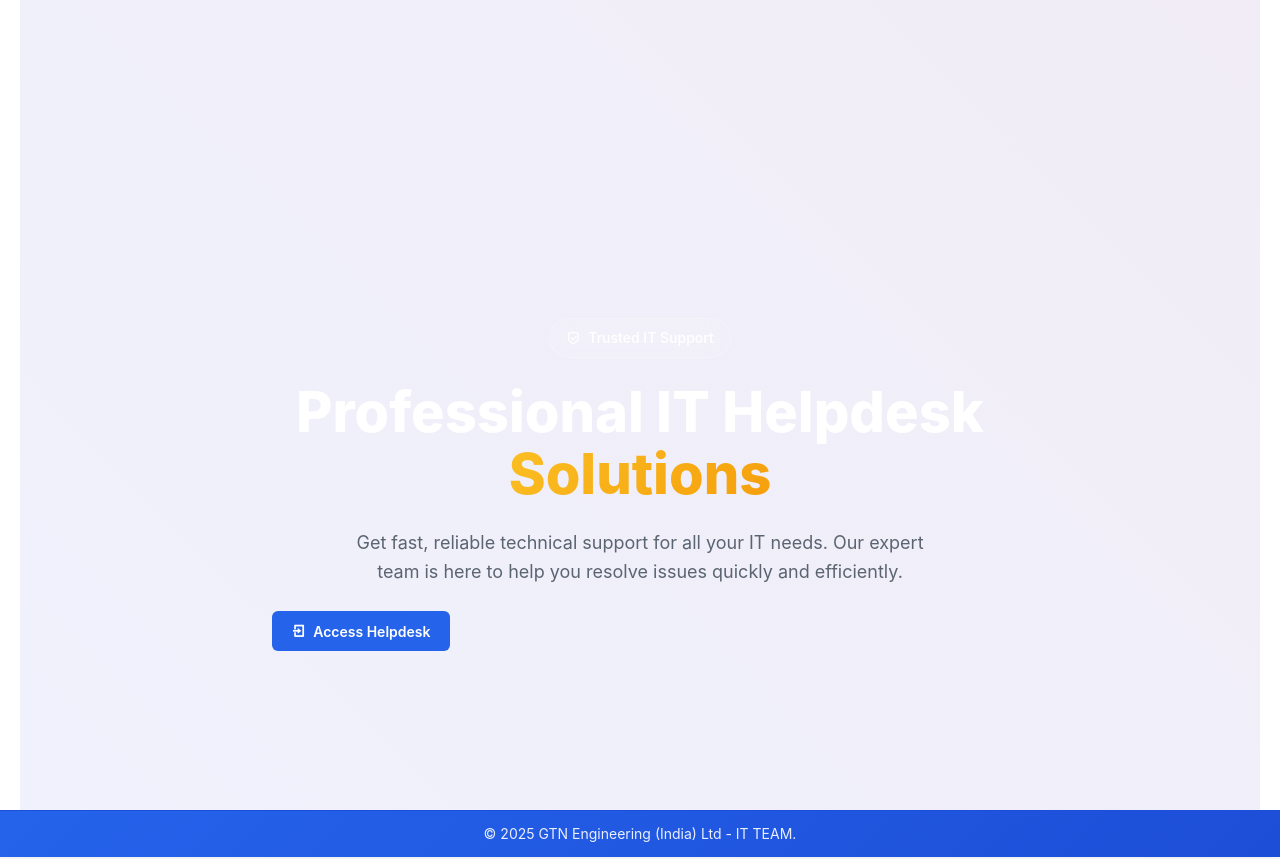
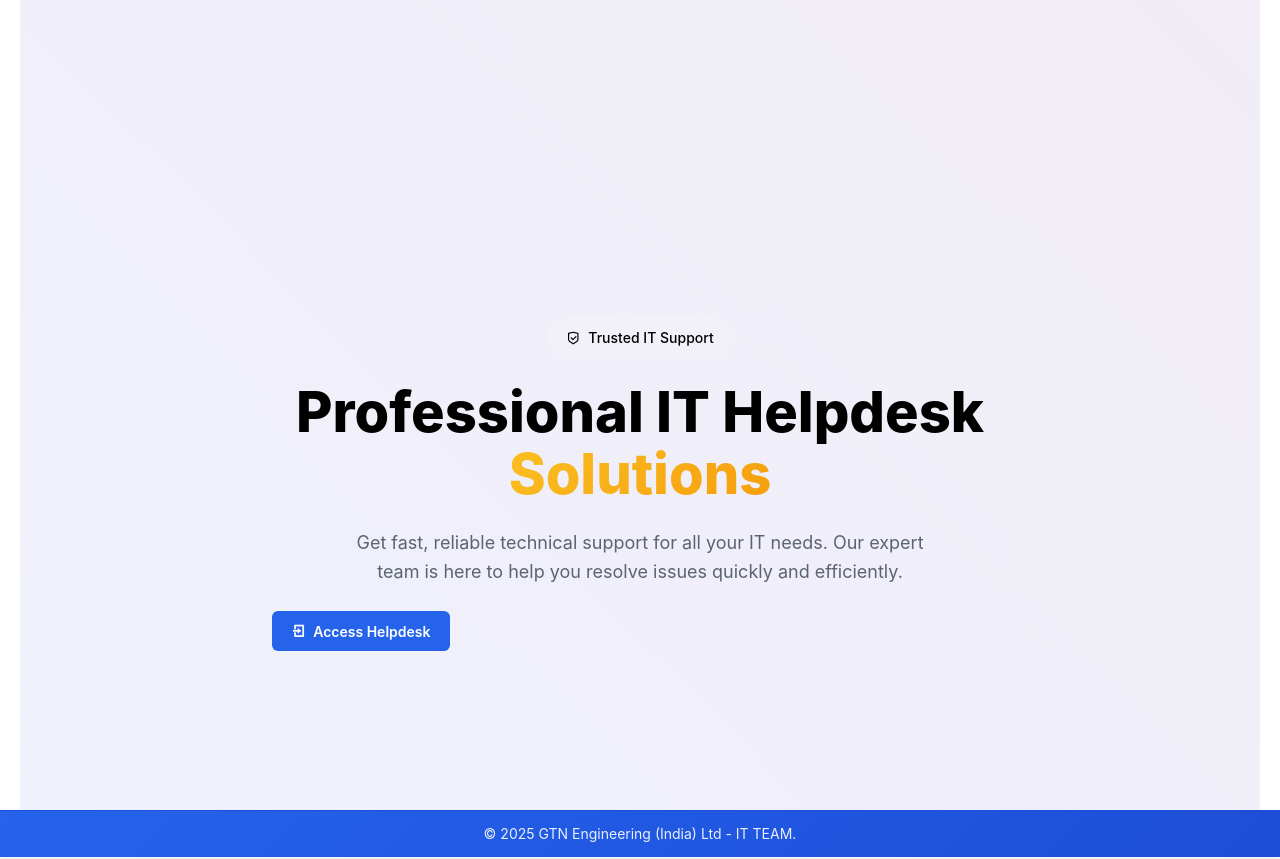
Before and after one commit to narain-karthik/GTN-29-06-2025_11AM, a Flask app: page / in a window 1280 px wide. Shown: the part 112-971 px from the top of the page. Run offline with Flask 3, Linux system fonts and the light colour scheme; some libraries are stand-ins or nearby versions.

Commit message:
Improve the visibility of the website's main text on the landing page
Set the color of the "Trusted IT Support" and "Professional IT Helpdesk" text to black in index.html and style.css.

Replit-Commit-Author: Agent
Replit-Commit-Session-Id: 24ca8724-ab4d-42fe-84f2-34467ae2fd25
Replit-Commit-Screenshot-Url: https://storage.googleapis.com/screenshot-production-us-central1/7cd74928-5833-4fa7-95ef-62888739888a/e531822b-0516-48e4-8dce-86eb40b424f3.jpg

```diff
--- a/static/style.css
+++ b/static/style.css
@@ -1048,6 +1048,7 @@ body, html {
     font-size: 0.875rem;
     font-weight: 500;
     margin-bottom: 1.5rem;
+    color: #000000;
 }
 
 .hero-title {
@@ -1055,6 +1056,7 @@ body, html {
     font-weight: 800;
     line-height: 1.1;
     margin-bottom: 1.5rem;
+    color: #000000;
 }
 
 .text-gradient {
```
Also changed, not shown: replit.md (+1 -0 lines), attached_assets/image_1751218721899.png (added).
